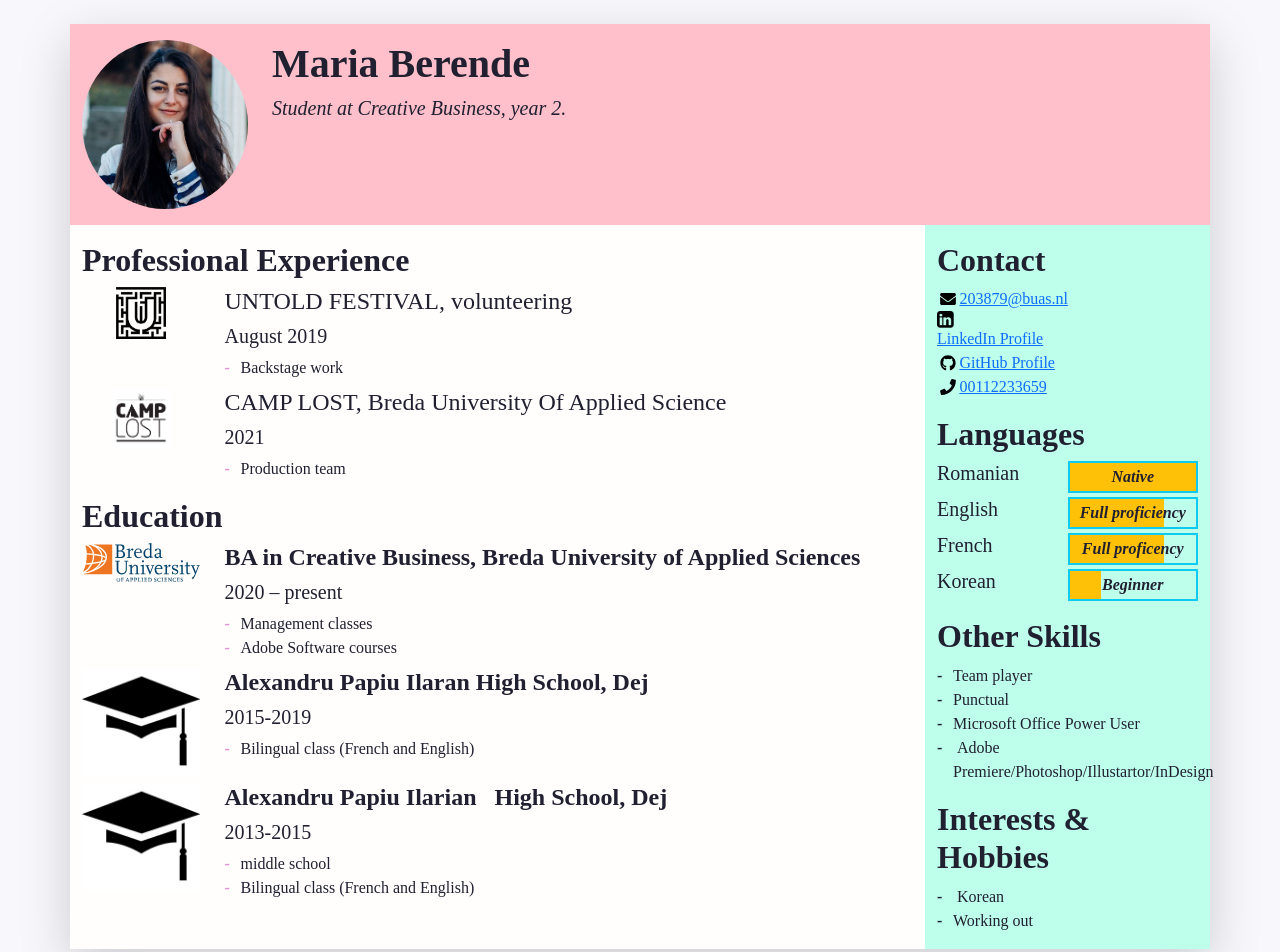
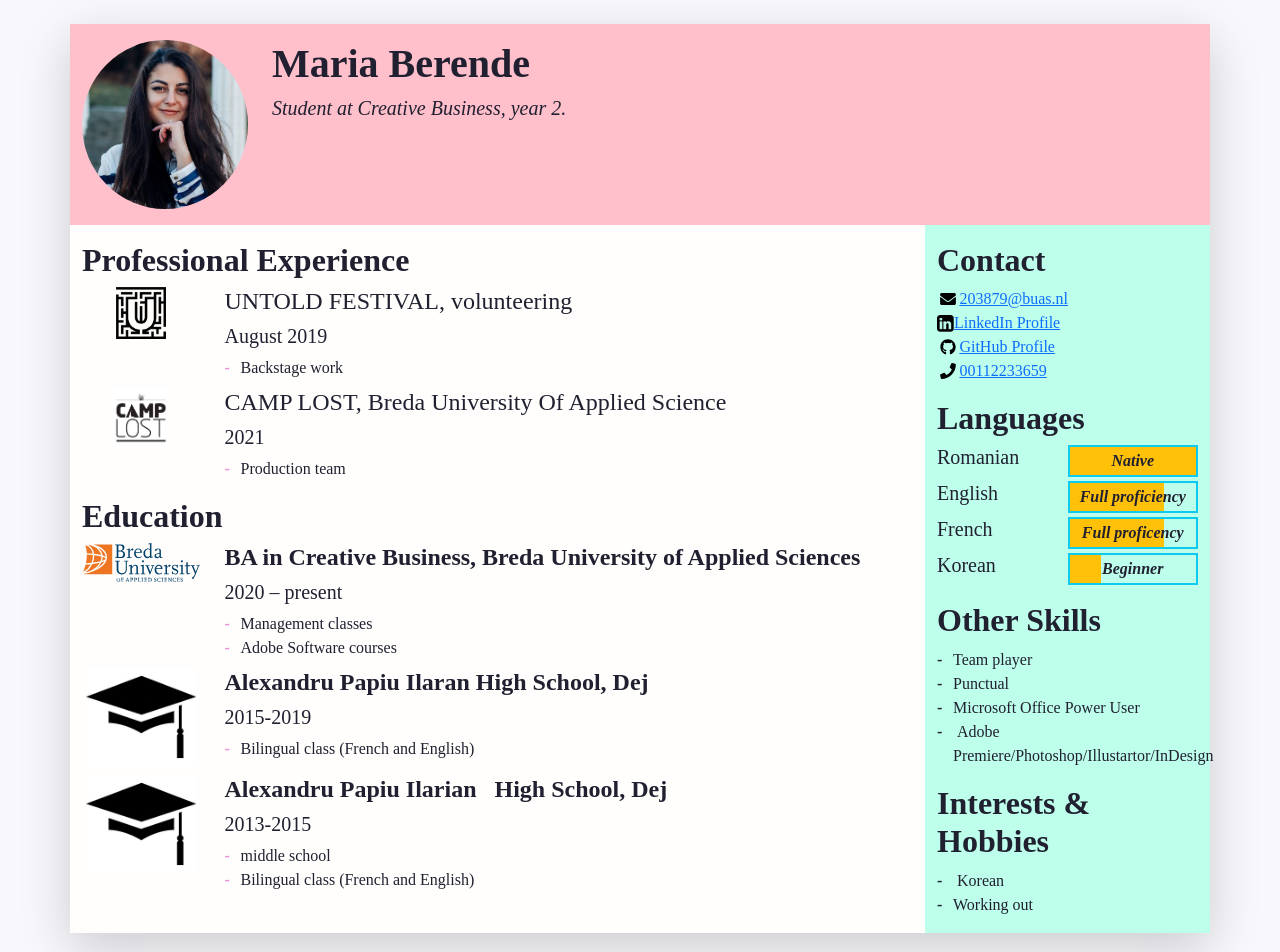
Before and after one commit to MariaBerende/cv, a plain HTML site: page index.html in a window 1280 px wide. Shown: the top 952 px of the page. Drawn offline with nearby package versions, Linux system fonts and the light colour scheme.

Commit message:
icon linkedin

```diff
--- a/index.html
+++ b/index.html
@@ -143,7 +143,7 @@
               <!-- 2nd item in education -->
               <li class="biography-item row mb-2">
   <div class="logo-container col-3 col-sm-2 col-md-3 col-lg-2">
-              <img class="biography-logo mw-100 d-block mx-auto" src="images/picture/graduation hat.jpg" alt="School logo" width="150">
+              <img class="biography-logo mw-100 d-block mx-auto" src="images/picture/graduation hat.jpg" alt="School logo" width="110">
                 </div>
                 <div class="biography-contents col-9 col-sm-10 col-md-9 col-lg-10">
                   <h4><strong>Alexandru Papiu Ilaran High School, Dej</strong></h4>
@@ -155,7 +155,7 @@
 			  </li>
               <li class="biography-item row mb-2">
   <div class="logo-container col-3 col-sm-2 col-md-3 col-lg-2">
-              <img class="biography-logo mw-100 d-block mx-auto" src="images/picture/graduation hat.jpg" alt="School logo" width="150">
+              <img class="biography-logo mw-100 d-block mx-auto" src="images/picture/graduation hat.jpg" alt="School logo" width="110">
                 </div>
                 <div class="biography-contents col-9 col-sm-10 col-md-9 col-lg-10">
 
@@ -197,8 +197,7 @@
               </li>
               <li class="contact-item">
                 <a class="d-flex align-items-center" href="https://www.linkedin.com/in/maria-dometiana-berende-13407b234/" target="_blank">
-				<li class="contact-icon">
-                 <img src="images/icons/LinkedIn logo.png" width="17" height="17" alt="LinkedIn"/></li>
+                 <img src="images/icons/LinkedIn logo.png" width="17" height="17" alt="LinkedIn"/>
                   LinkedIn Profile
                 </a>
               </li>
```
